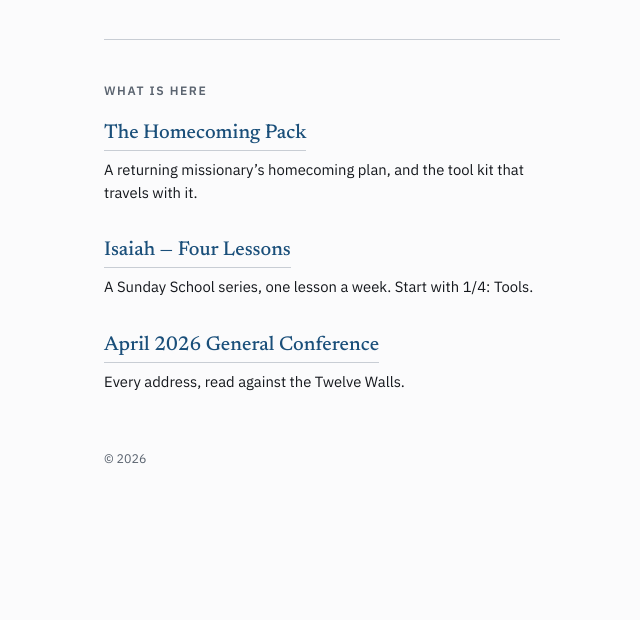
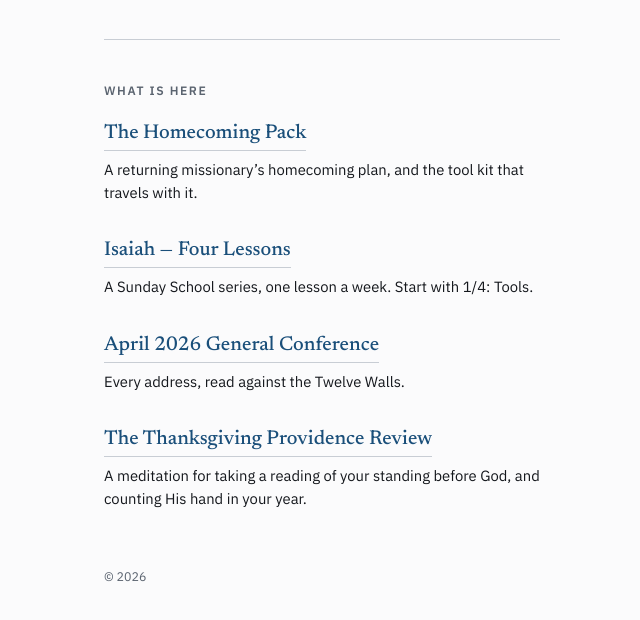
Before and after one commit to stoix4usa/stoix4usa.github.io, a plain HTML site: page index.html in a window 1280 px wide. Shown: the part 188-808 px from the top of the page, without its empty margins (308-948 px from the left). Drawn offline with Linux system fonts and the light colour scheme.

Commit message:
Add link to Thanksgiving Providence Review

```diff
--- a/index.html
+++ b/index.html
@@ -93,6 +93,11 @@
     <p>Every address, read against the Twelve Walls.</p>
   </a>
 
+  <a class="door" href="providence-review/" style="margin-top:1.9rem">
+    <span class="t">The Thanksgiving Providence Review</span>
+    <p>A meditation for taking a reading of your standing before God, and counting His hand in your year.</p>
+  </a>
+
   <footer>
     <p>&copy; 2026</p>
   </footer>
```
